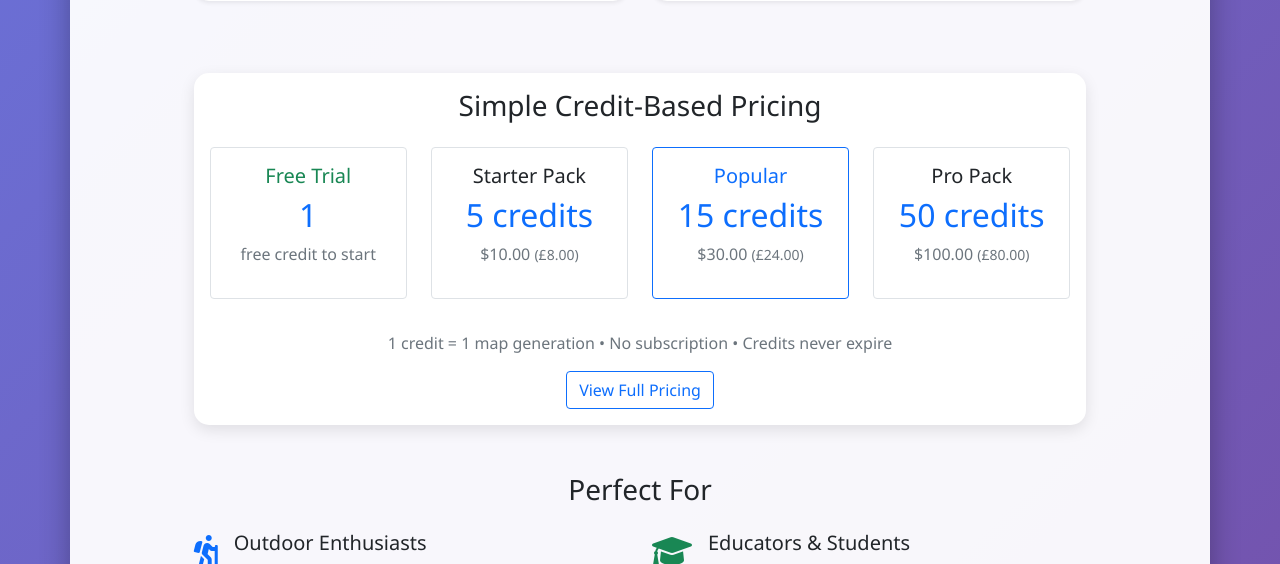
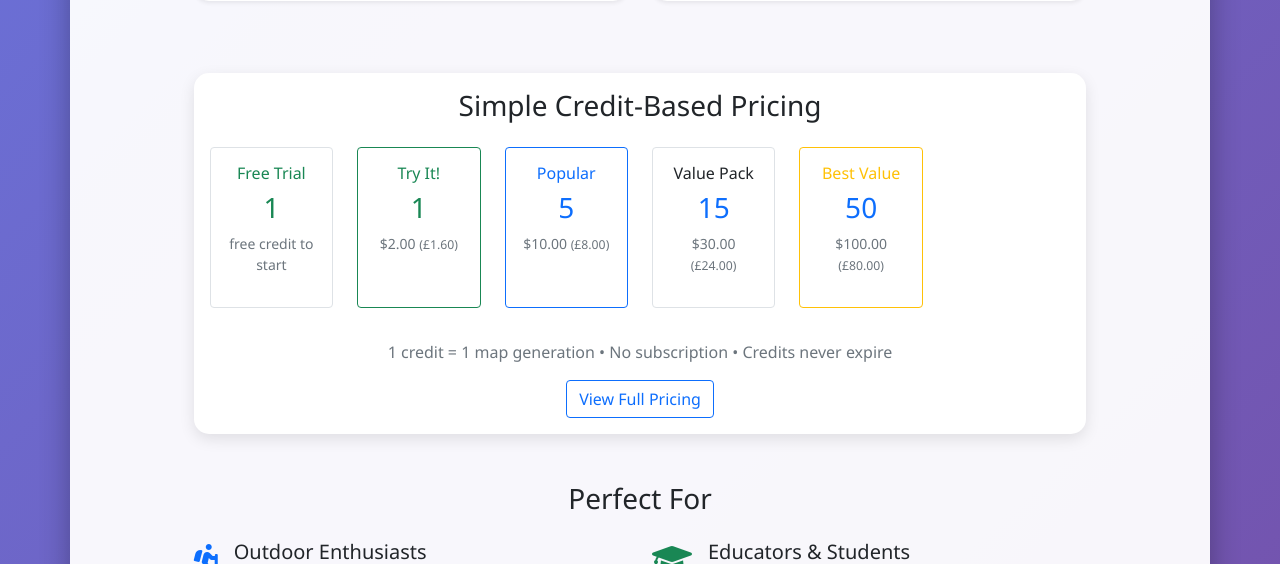
Before and after one commit to ollytimlin/map-contour-mapper, a Flask app: template templates/landing.html in a window 1280 px wide. Shown: the part 1126-1690 px from the top of the page. Run offline with Flask 3, Linux system fonts and the light colour scheme; the template is opened without the code that fills it, so the values that code supplies are empty.

Commit message:
Add 1 credit purchase option - perfect for trying the service
- Added 1 credit for .00 (£1.60) as new pricing tier
- Updated pricing page with 'Try It!' badge for 1 credit option
- Moved 'Most Popular' badge to 5 credits package
- Updated purchase page with 1 credit as default selection
- Enhanced landing page with 5-tier pricing preview
- Maintained GBP pricing equivalents throughout

```diff
--- a/app_monetized.py
+++ b/app_monetized.py
@@ -66,10 +66,10 @@ os.makedirs(UPLOAD_FOLDER, exist_ok=True)
 
 # Pricing configuration
 CREDIT_PRICES = {
+    1: {'price': 200, 'description': '1 credit'},        # $2.00
     5: {'price': 1000, 'description': '5 credits'},      # $10.00
     15: {'price': 3000, 'description': '15 credits'},    # $30.00
     50: {'price': 10000, 'description': '50 credits'},   # $100.00
-    100: {'price': 20000, 'description': '100 credits'}, # $200.00
 }
 
 # Database Models
--- a/templates/landing.html
+++ b/templates/landing.html
@@ -110,32 +110,39 @@
             <div class="card-body text-center">
                 <h3 class="card-title mb-4">Simple Credit-Based Pricing</h3>
                 <div class="row">
-                    <div class="col-md-3 mb-3">
+                    <div class="col-lg-2 col-md-4 col-6 mb-3">
                         <div class="border rounded p-3 h-100">
-                            <h5 class="text-success">Free Trial</h5>
-                            <h2 class="text-primary">1</h2>
-                            <p class="text-muted">free credit to start</p>
+                            <h6 class="text-success">Free Trial</h6>
+                            <h3 class="text-success">1</h3>
+                            <p class="text-muted small">free credit to start</p>
                         </div>
                     </div>
-                    <div class="col-md-3 mb-3">
-                        <div class="border rounded p-3 h-100">
-                            <h5>Starter Pack</h5>
-                            <h2 class="text-primary">5 credits</h2>
-                            <p class="text-muted">$10.00 <small>(£8.00)</small></p>
+                    <div class="col-lg-2 col-md-4 col-6 mb-3">
+                        <div class="border border-success rounded p-3 h-100">
+                            <h6 class="text-success">Try It!</h6>
+                            <h3 class="text-success">1</h3>
+                            <p class="text-muted small">$2.00 <small>(£1.60)</small></p>
                         </div>
                     </div>
-                    <div class="col-md-3 mb-3">
-                        <div class="border rounded p-3 h-100 border-primary">
-                            <h5 class="text-primary">Popular</h5>
-                            <h2 class="text-primary">15 credits</h2>
-                            <p class="text-muted">$30.00 <small>(£24.00)</small></p>
+                    <div class="col-lg-2 col-md-4 col-6 mb-3">
+                        <div class="border border-primary rounded p-3 h-100">
+                            <h6 class="text-primary">Popular</h6>
+                            <h3 class="text-primary">5</h3>
+                            <p class="text-muted small">$10.00 <small>(£8.00)</small></p>
                         </div>
                     </div>
-                    <div class="col-md-3 mb-3">
+                    <div class="col-lg-2 col-md-4 col-6 mb-3">
                         <div class="border rounded p-3 h-100">
-                            <h5>Pro Pack</h5>
-                            <h2 class="text-primary">50 credits</h2>
-                            <p class="text-muted">$100.00 <small>(£80.00)</small></p>
+                            <h6>Value Pack</h6>
+                            <h3 class="text-primary">15</h3>
+                            <p class="text-muted small">$30.00 <small>(£24.00)</small></p>
+                        </div>
+                    </div>
+                    <div class="col-lg-2 col-md-4 col-6 mb-3">
+                        <div class="border border-warning rounded p-3 h-100">
+                            <h6 class="text-warning">Best Value</h6>
+                            <h3 class="text-primary">50</h3>
+                            <p class="text-muted small">$100.00 <small>(£80.00)</small></p>
                         </div>
                     </div>
                 </div>
```
Also changed, not shown: templates/pricing.html (+17 -3 lines), templates/purchase.html (+5 -3 lines).
